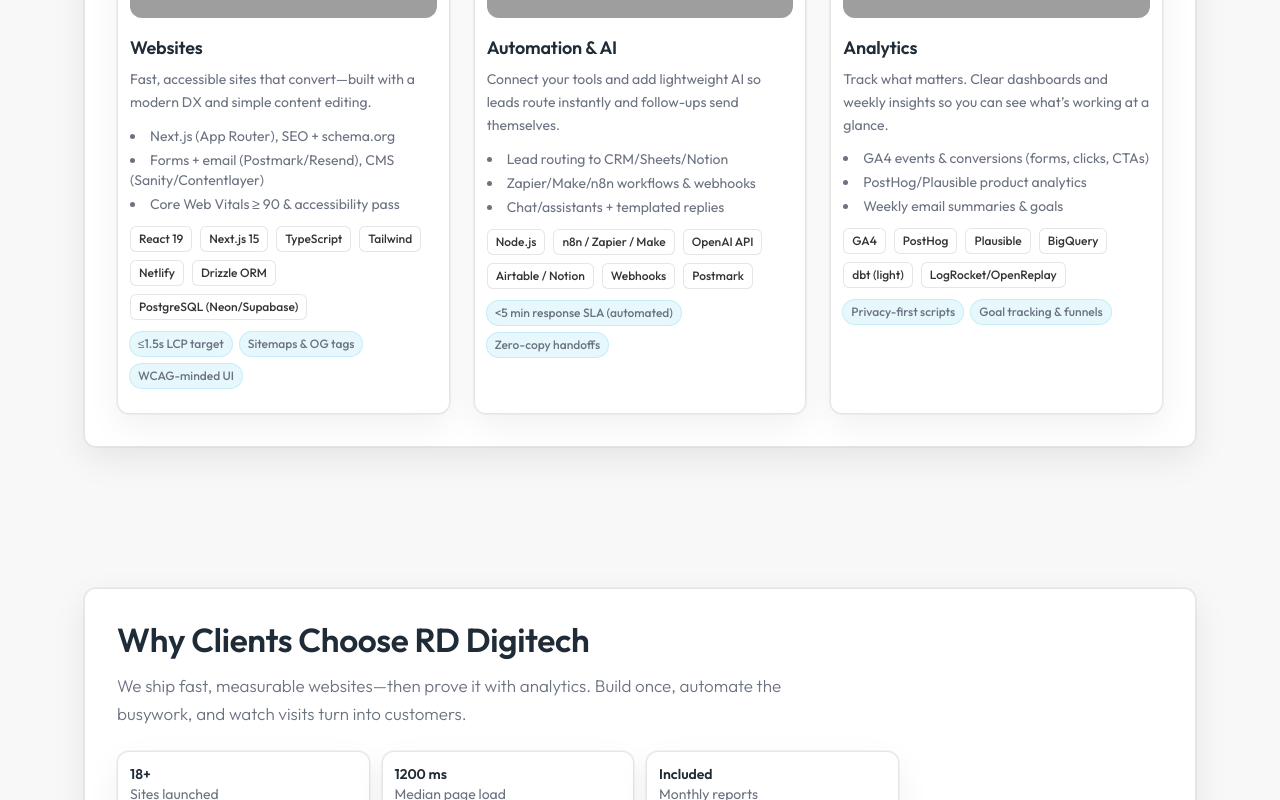
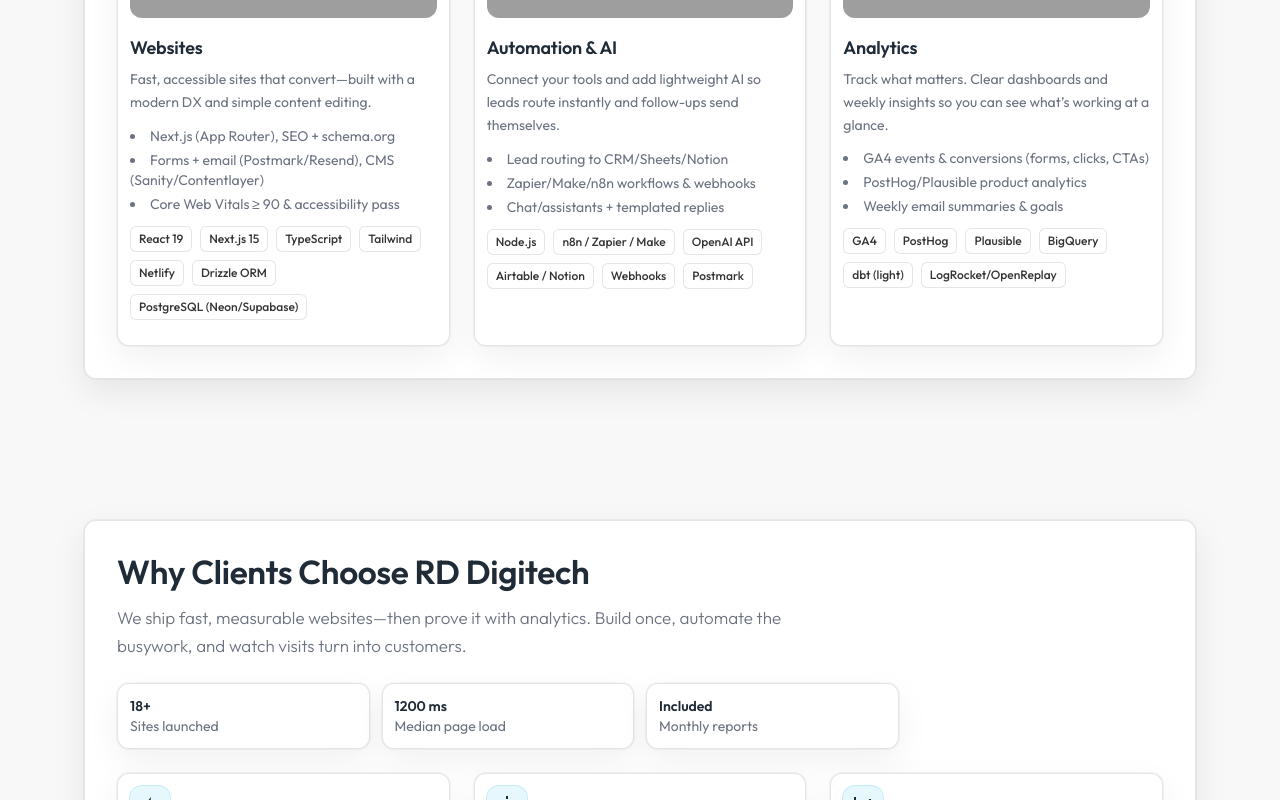
Before and after one commit to ralphdaryn/rddigitaltech, a Next.js app: page / in a window 1280 px wide. Shown: the part 1067-1867 px from the top of the page. Built offline with nearby package versions, Linux system fonts and the light colour scheme; grey boxes are pictures that could not be loaded.

Commit message:
remove extra addon buttons in capabilities

```diff
--- a/src/components/Capabilities.tsx
+++ b/src/components/Capabilities.tsx
@@ -47,7 +47,6 @@
       "Drizzle ORM",
       "PostgreSQL (Neon/Supabase)",
     ],
-    proof: ["≤1.5s LCP target", "Sitemaps & OG tags", "WCAG-minded UI"],
     ctaHref: "/work",
     ctaLabel: "See websites",
   },
@@ -72,7 +71,6 @@
       "Webhooks",
       "Postmark",
     ],
-    proof: ["<5 min response SLA (automated)", "Zero-copy handoffs"],
     ctaHref: "/contact",
     ctaLabel: "Automate my flow",
   },
@@ -97,7 +95,6 @@
       "dbt (light)",
       "LogRocket/OpenReplay",
     ],
-    proof: ["Privacy-first scripts", "Goal tracking & funnels"],
     ctaHref: "/contact",
     ctaLabel: "Measure results",
   },
@@ -164,21 +161,7 @@
                   ))}
                 </div>
 
-                {/* Proof badges (optional) */}
-                {c.proof?.length ? (
-                  <div className="mt-3 flex flex-wrap gap-2">
-                    {c.proof.map((p) => (
-                      <span
-                        key={p}
-                        className="inline-flex items-center rounded-full bg-[color:var(--rd-chip-bg,rgba(21,183,232,0.1))]
-                                   px-2 py-1 text-xs font-medium text-[color:var(--rd-muted)]
-                                   ring-1 ring-[color:var(--rd-chip-ring,rgba(21,183,232,0.25))]"
-                      >
-                        {p}
-                      </span>
-                    ))}
-                  </div>
-                ) : null}
+                {/* Proof badges intentionally omitted (no proof arrays present) */}
 
                 {/* subtle affordance line for continuity */}
                 <div className="mt-3 h-px w-0 bg-[color:var(--rd-chip-ring,rgba(21,183,232,0.35))] transition-all motion-safe:duration-300 group-hover:w-12" />
```
